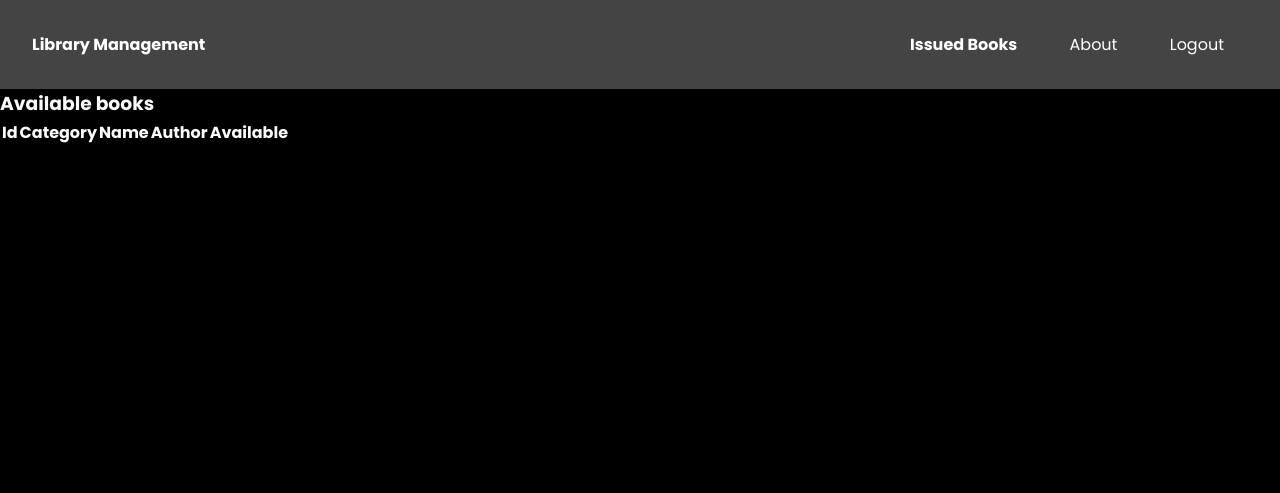
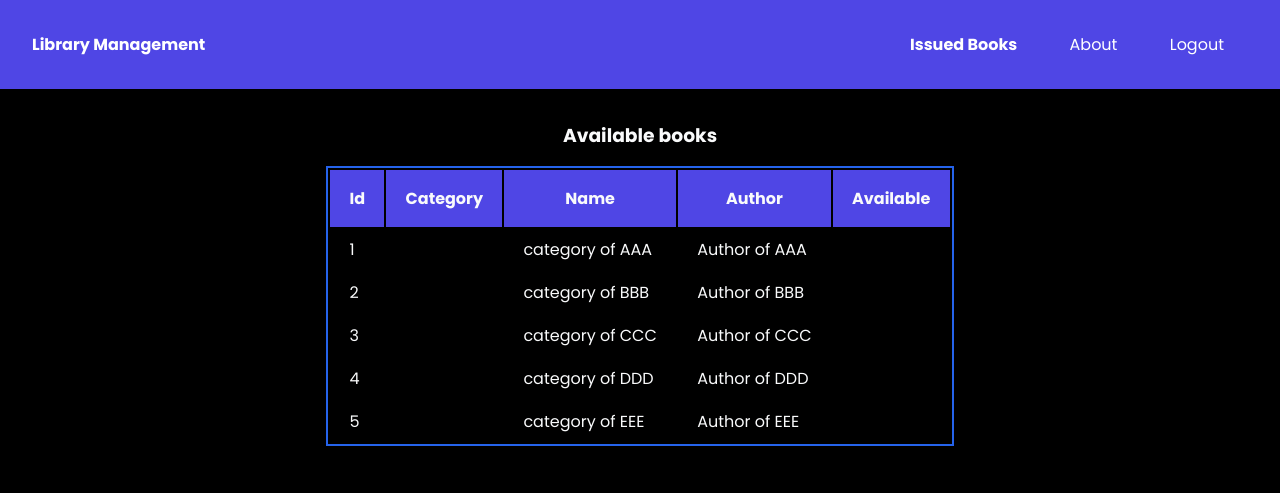
Before and after one commit to himanch007/innovaccer-library-management-system, a Flask app: page /dashboard in a window 1280 px wide. Shown: the top 493 px of the page. Run offline with Flask 2, Linux system fonts and the light colour scheme; lists and menus that the app fills with data are empty.

Commit message:
refactor: table refactor for book list

```diff
--- a/app.py
+++ b/app.py
@@ -24,10 +24,6 @@ def success():
 @app.route('/register/')
 def registerPage():
     return render_template('register.html')
-
-@app.route('/about')
-def about():
-    return render_template('about.html')
 
 #successful register
 @app.route('/success-register', methods=["POST"])
@@ -60,11 +56,10 @@ def loginSucess():
                     print("Welcome ",row.name)
                     return render_template('admin_dashboard.html', data=row.name)
         result = db.session.query(Users).filter(Users.name==name, Users.password==hashedPassword)
-        books = db.session.query(Books).all()
         for row in result:
             if (len(row.name)!=0):
                 print("Welcome ",row.name)
-                return render_template('dashboard.html', data=row.name,books=books)
+                return render_template('dashboard.html', data=row.name)
     data = "Wrong Password"
     return render_template('login.html', data = data)
 
@@ -74,8 +69,7 @@ def adminLoginSuccess():
         title = request.form.get('title')
         category = request.form.get('category')
         author = request.form.get('author')
-        numberOfBooks = request.form.get('numberOfBooks')
-        entry = Books(title=title,category=category,author=author,numberofbooks=numberOfBooks)
+        entry = Books(title=title,category=category,author=author)
         db.session.add(entry)
         db.session.commit()
     return render_template('admin_dashboard.html')
@@ -88,7 +82,15 @@ def logout():
 # dummy routes
 @app.route('/dashboard')
 def dashboard():
-    return render_template('dashboard.html')
+    books = [
+        {'id': 1, 'name':'AAA', 'author': 'Author of AAA', 'category': 'category of AAA'},
+        {'id': 2, 'name':'BBB', 'author': 'Author of BBB', 'category': 'category of BBB'},
+        {'id': 3, 'name':'CCC', 'author': 'Author of CCC', 'category': 'category of CCC'},
+        {'id': 4, 'name':'DDD', 'author': 'Author of DDD', 'category': 'category of DDD'},
+        {'id': 5, 'name':'EEE', 'author': 'Author of EEE', 'category': 'category of EEE'},
+
+    ]
+    return render_template('dashboard.html', books=books)
 
 
 @app.route('/admin_dashboard')
--- a/static/styles/style.css
+++ b/static/styles/style.css
@@ -5,7 +5,7 @@
   --primary-header-color: #4f46e5;
   --primary-text-color: #f9fafb;
   --primary-button-color: #2563eb;
-  --primary-header-color: #444;
+  --secondary-header-color: #444;
   --secondary-bg-color: #f9fafb;
   --start-color: #7928ca;
   --end-color: #ff0080;
@@ -198,7 +198,7 @@ body {
 
 .list-item-inline :hover {
   cursor: pointer;
-  border-bottom: 2px solid var(--primary-bg-color);
+  border-bottom: 2px solid var(--secondary-header-color);
 }
 
 .logout-btn {
@@ -211,3 +211,40 @@ body {
 .logout-btn:hover {
   cursor: pointer;
 }
+
+/* dashboard */
+.book-list {
+  display: flex;
+  flex-direction: column;
+  justify-content: center;
+  align-items: center;
+  margin: 2rem;
+}
+
+/* table */
+.book-list-header {
+  color: var(--primary-button-color);
+}
+
+table {
+  border: 2px solid var(--primary-button-color);
+  margin: 1rem;
+  font-size: 1rem;
+}
+
+thead {
+  background-color: var(--primary-header-color);
+}
+
+th {
+  padding: 1rem 1.2rem;
+}
+
+tbody {
+  color: #444;
+}
+
+td {
+  color: var(--primary-text-color);
+  padding: 0.5rem 1.2rem;
+}
```
